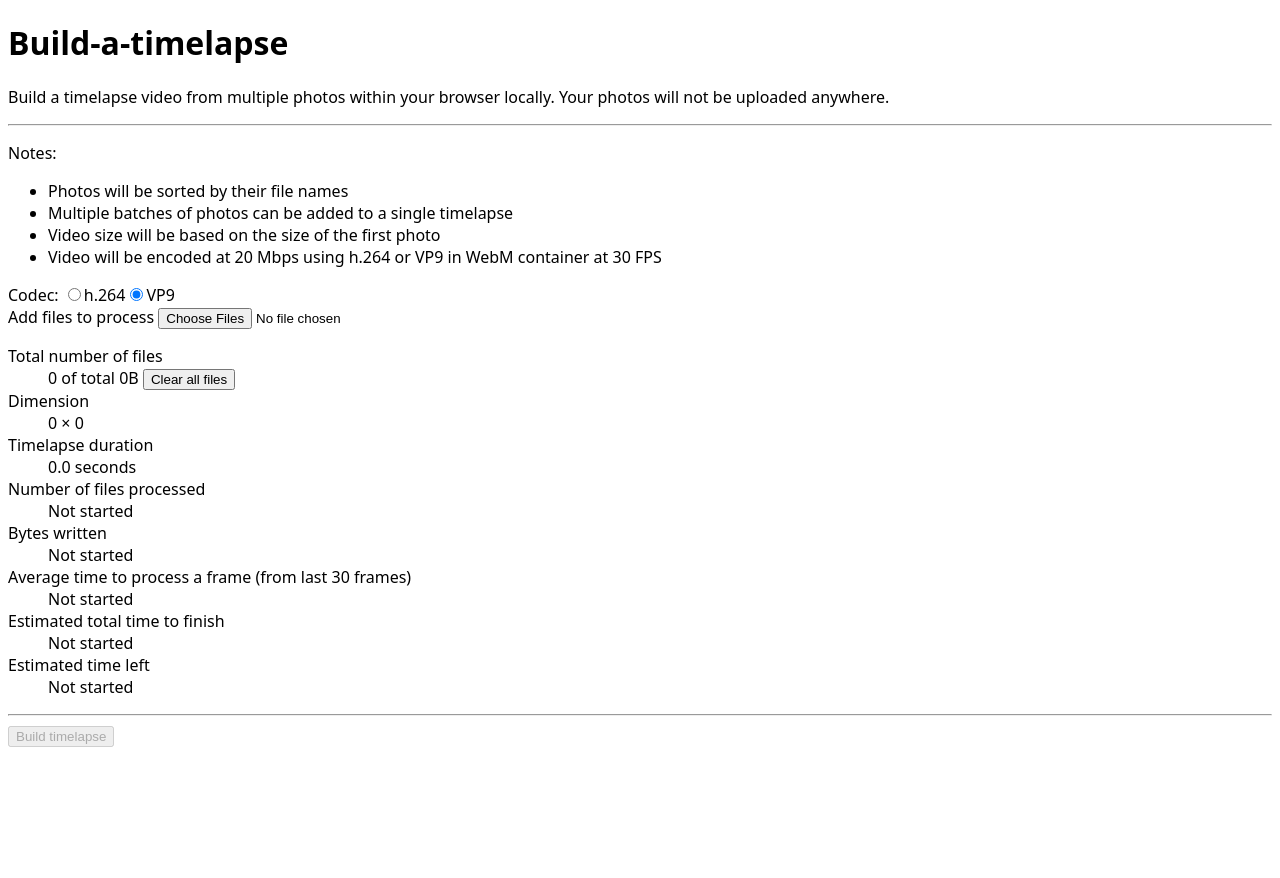
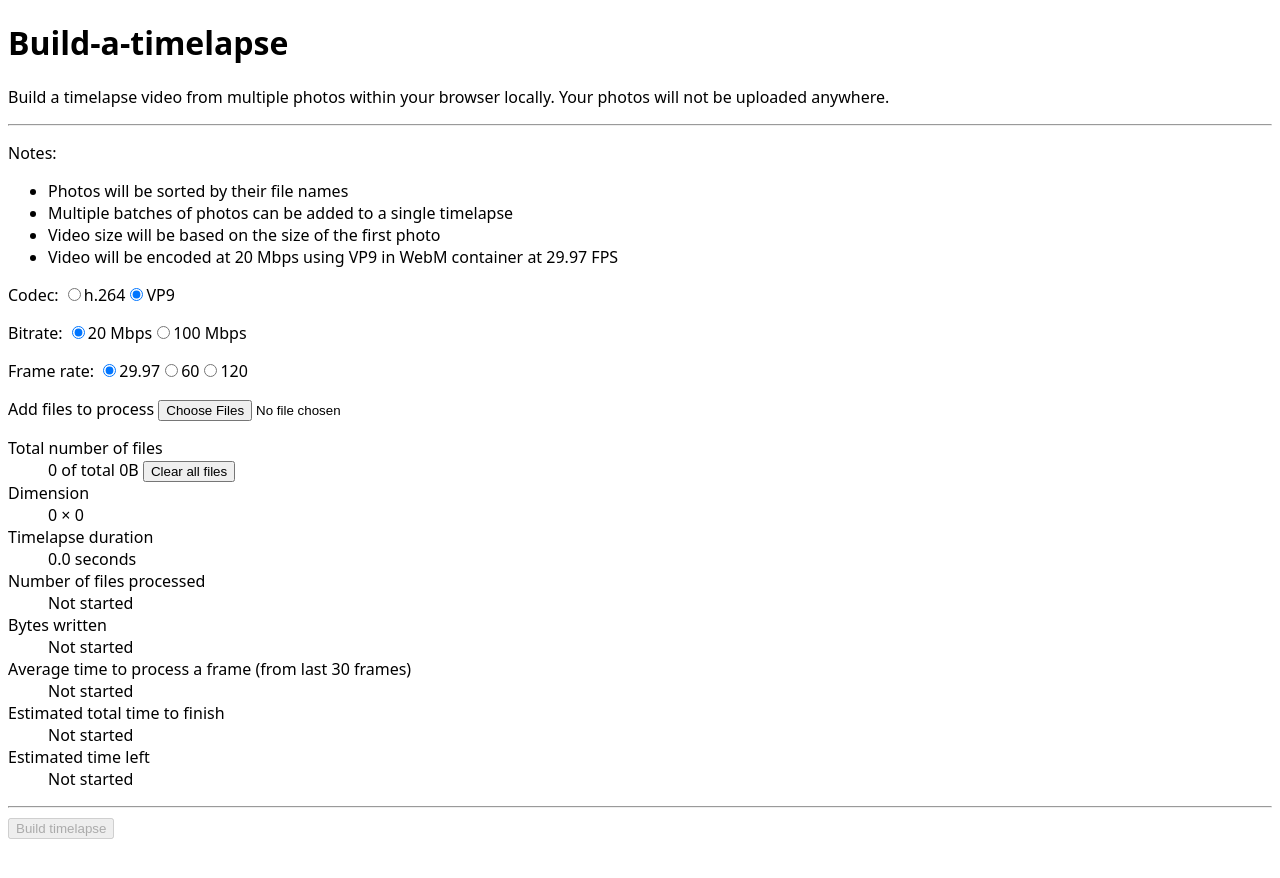
Before and after one commit to compulim/build-a-timelapse, a React app: page / in a window 1280 px wide. Shown: the top 878 px of the page. Built offline with nearby package versions, Linux system fonts and the light colour scheme.

Commit message:
Add frame rate

```diff
--- a/src/MediaRecorderMuxer.ts
+++ b/src/MediaRecorderMuxer.ts
@@ -6,6 +6,13 @@ import type { Muxer } from './types/Muxer';
 import type { ReadyState } from './types/MuxerReadyState';
 
 export default class CanvasMuxer extends EventTarget implements Muxer {
+  constructor({ bitRate }: { bitRate: number }) {
+    super();
+
+    this.#bitRate = bitRate;
+  }
+
+  #bitRate: number;
   #numBytesWritten: number = 0;
   #numFlushes: number = 0;
   #numFramesProcessed: number = 0;
@@ -61,7 +68,7 @@ export default class CanvasMuxer extends EventTarget implements Muxer {
       const [track] = stream.getVideoTracks() as [CanvasCaptureMediaStreamTrack];
       const recorder = new MediaRecorder(stream, {
         mimeType: 'video/webm;codecs=h264',
-        videoBitsPerSecond: 20_000_000
+        videoBitsPerSecond: this.#bitRate
       });
 
       const worker = new Worker('./static/js/worker.js') as DecodeWorker;
--- a/src/WebCodecsMuxer.ts
+++ b/src/WebCodecsMuxer.ts
@@ -6,10 +6,6 @@ import decodeImageAsImageBitmap from './util/decodeImageAsImageBitmap';
 
 import type { Muxer as IMuxer } from './types/Muxer';
 import type { ReadyState } from './types/MuxerReadyState';
-
-const BITRATE = 20000000;
-// const BITRATE = 10e6;
-const FRAMERATE = 30;
 
 // It seems HEVC is not enabled in Chrome yet.
 // https://github.com/StaZhu/enable-chromium-hevc-hardware-decoding
@@ -22,7 +18,6 @@ const FRAMERATE = 30;
 // } as { codec: 'hevc' };
 
 // const VIDEO_ENCODER_CONFIG = {
-//   bitrate: BITRATE,
 //   codec: 'hvc1.1.6.L93.B0',
 //   // codec: 'hev1.1.6.L120.90',
 //   framerate: FRAMERATE
@@ -33,12 +28,19 @@ const MUXER_CONFIG = {
 };
 
 const VIDEO_ENCODER_CONFIG = {
-  bitrate: BITRATE,
-  codec: 'vp09.00.10.08',
-  framerate: FRAMERATE
+  codec: 'vp09.00.10.08'
 };
 
 export default class WebCodecsMuxer extends EventTarget implements IMuxer {
+  constructor({ bitRate, frameRate }: { bitRate: number; frameRate: number }) {
+    super();
+
+    this.#bitRate = bitRate;
+    this.#frameRate = frameRate;
+  }
+
+  #bitRate: number;
+  #frameRate: number;
   #numBytesWritten: number = 0;
   #numFlushes: number = 0;
   #numFramesProcessed: number = 0;
@@ -85,7 +87,13 @@ export default class WebCodecsMuxer extends EventTarget implements IMuxer {
 
         const context = canvas.getContext('2d');
 
-        const config: VideoEncoderConfig = { ...VIDEO_ENCODER_CONFIG, height, width };
+        const config: VideoEncoderConfig = {
+          ...VIDEO_ENCODER_CONFIG,
+          bitrate: this.#bitRate,
+          framerate: this.#frameRate,
+          height,
+          width
+        };
 
         const isSupported = await VideoEncoder.isConfigSupported(config);
 
@@ -134,7 +142,7 @@ export default class WebCodecsMuxer extends EventTarget implements IMuxer {
                   context?.drawImage?.(frame, 0, 0);
 
                   const timestampedVideoFrame = new VideoFrame(frame, {
-                    timestamp: (this.#numFramesProcessed++ * 1000000) / FRAMERATE
+                    timestamp: (this.#numFramesProcessed++ * 1000000) / this.#frameRate
                   });
 
                   try {
--- a/src/ui/Main.tsx
+++ b/src/ui/Main.tsx
@@ -30,13 +30,21 @@ const PERFORMANCE_WINDOW_SIZE = 30;
 
 const Main = () => {
   const [[width, height], setDimension] = useState<[number, number]>([0, 0]);
+  const [bitrate, setBitrate] = useState<'20000000' | '100000000'>('20000000');
   const [codec, setCodec] = useState<'h264' | 'vp9'>('vp9');
   const [files, setFiles] = useState<Map<string, File>>(new Map());
+  const [frameRate, setFrameRate] = useState<string>('29.97');
   const [savedFilename, setSavedFilename] = useState<string>('');
   const [startTime, setStartTime] = useState(0);
   const canvasRef = useRef<HTMLCanvasElement>(null);
   const lastProgressRef = useRef(0);
-  const muxer = useMemo(() => (codec === 'h264' ? new MediaRecorderMuxer() : new WebCodecsMuxer()), [codec]);
+  const muxer = useMemo(
+    () =>
+      codec === 'h264'
+        ? new MediaRecorderMuxer({ bitRate: +bitrate })
+        : new WebCodecsMuxer({ bitRate: +bitrate, frameRate: +frameRate }),
+    [bitrate, codec, frameRate]
+  );
   const performanceWindowRef = useRef<number[]>([]);
 
   const imageMuxerSubscribe = useCallback<(onStoreChange: () => void) => () => void>(
@@ -158,12 +166,22 @@ const Main = () => {
     [setDimension, setFiles]
   );
 
+  const handleBitrateChange = useCallback<FormEventHandler<HTMLInputElement>>(
+    ({ currentTarget: { value } }) => setBitrate(value as '20000000' | '100000000'),
+    [setBitrate]
+  );
+
   const handleCodecChange = useCallback<FormEventHandler<HTMLInputElement>>(
     ({ currentTarget: { value } }) => setCodec(value as 'h264' | 'vp9'),
-    [setCodec]
+    [setCodec, setFrameRate]
   );
 
   const handleClearAllFilesClick = useCallback(() => setFiles(new Map()), [setFiles]);
+
+  const handleFrameRateChange = useCallback<FormEventHandler<HTMLInputElement>>(
+    ({ currentTarget: { value } }) => setFrameRate(value as '29.97' | '60' | '120'),
+    [setFrameRate]
+  );
 
   const handleStart = useCallback(async () => {
     if (!sortedFiles.length) {
@@ -203,6 +221,7 @@ const Main = () => {
     performanceWindowRef.current.reduce((total, duration) => total + duration, 0) / performanceWindowRef.current.length;
   const millsecondsElapsed = Date.now() - startTime;
   const started = !!startTime;
+  const timelapseDuration = numFiles / +frameRate;
 
   return (
     <main>
@@ -217,9 +236,12 @@ const Main = () => {
         <li>Photos will be sorted by their file names</li>
         <li>Multiple batches of photos can be added to a single timelapse</li>
         <li>Video size will be based on the size of the first photo</li>
-        <li>Video will be encoded at 20 Mbps using h.264 or VP9 in WebM container at 30 FPS</li>
+        <li>
+          Video will be encoded at {bitrate === '100000000' ? '100' : '20'} Mbps using{' '}
+          {codec === 'h264' ? 'h.264' : 'VP9'} in WebM container at {frameRate} FPS
+        </li>
       </ul>
-      <div>
+      <p>
         Codec:{' '}
         <label>
           <input checked={codec === 'h264'} onChange={handleCodecChange} type="radio" value="h264" />
@@ -229,10 +251,54 @@ const Main = () => {
           <input checked={codec === 'vp9'} onChange={handleCodecChange} type="radio" value="vp9" />
           VP9
         </label>
-      </div>
-      <div>
+      </p>
+      <p>
+        Bitrate:{' '}
+        <label>
+          <input checked={bitrate === '20000000'} onChange={handleBitrateChange} type="radio" value="20000000" />
+          20 Mbps
+        </label>
+        <label>
+          <input checked={bitrate === '100000000'} onChange={handleBitrateChange} type="radio" value="100000000" />
+          100 Mbps
+        </label>
+      </p>
+      <p>
+        Frame rate:{' '}
+        <label>
+          <input
+            checked={codec === 'h264' || frameRate === '29.97'}
+            disabled={codec === 'h264'}
+            onChange={handleFrameRateChange}
+            type="radio"
+            value="29.97"
+          />
+          29.97
+        </label>
+        <label>
+          <input
+            checked={codec !== 'h264' && frameRate === '60'}
+            disabled={codec === 'h264'}
+            onChange={handleFrameRateChange}
+            type="radio"
+            value="60"
+          />
+          60
+        </label>
+        <label>
+          <input
+            checked={codec !== 'h264' && frameRate === '120'}
+            disabled={codec === 'h264'}
+            onChange={handleFrameRateChange}
+            type="radio"
+            value="120"
+          />
+          120
+        </label>
+      </p>
+      <p>
         Add files to process <input accept="image/jpeg" disabled={busy} multiple onChange={handleChange} type="file" />
-      </div>
+      </p>
       <dl>
         <dt>Total number of files</dt>
         <dd>
@@ -246,7 +312,7 @@ const Main = () => {
           {width} &times; {height}
         </dd>
         <dt>Timelapse duration</dt>
-        <dd>{(numFiles / 30).toFixed(1)} seconds</dd>
+        <dd>{timelapseDuration.toFixed(1)} seconds</dd>
         <dt>Number of files processed</dt>
         <dd>
           {busy
@@ -256,7 +322,15 @@ const Main = () => {
             : 'Not started'}
         </dd>
         <dt>Bytes written</dt>
-        <dd>{started ? `${bytes(numBytesWritten)} in ${numFlushes} batches` : 'Not started'}</dd>
+        <dd>
+          {started
+            ? `${bytes(numBytesWritten)} in ${numFlushes} batches (${(
+                (numBytesWritten * 8) /
+                1048576 /
+                timelapseDuration
+              ).toFixed(1)} Mbps)`
+            : 'Not started'}
+        </dd>
         <dt>Average time to process a frame (from last {PERFORMANCE_WINDOW_SIZE} frames)</dt>
         <dd>
           {started
```
